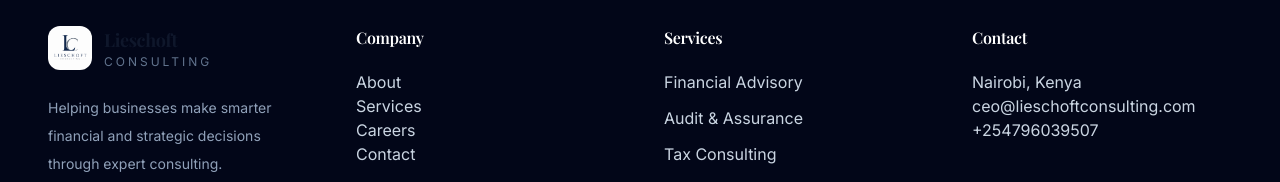
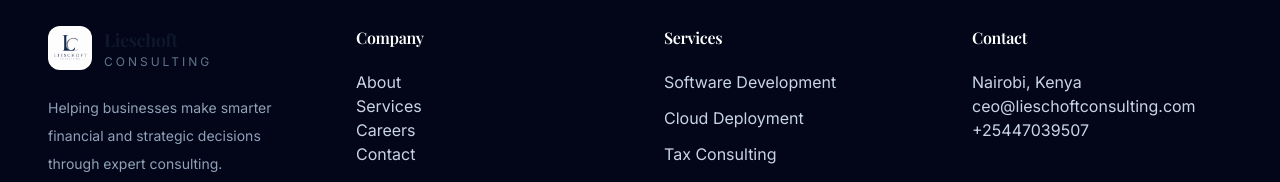
Before and after one commit to Deebahz/lieschoft-consulting, a Next.js app: page /about in a window 1280 px wide. Shown: the part 859-1041 px from the top of the page. Built offline with nearby package versions, Linux system fonts and the light colour scheme.

Commit message:
Update footer services and contact information

```diff
--- a/components/layout/Footer.tsx
+++ b/components/layout/Footer.tsx
@@ -33,8 +33,8 @@
             <h3 className="mb-5 font-semibold text-white">Services</h3>
 
             <div className="space-y-3">
-              <p>Financial Advisory</p>
-              <p>Audit & Assurance</p>
+              <p>Software Development</p>
+              <p>Cloud Deployment</p>
               <p>Tax Consulting</p>
               <p>Investment Analysis</p>
             </div>
@@ -45,7 +45,7 @@
 
             <p>Nairobi, Kenya</p>
             <p>ceo@lieschoftconsulting.com</p>
-            <p>+254796039507</p>
+            <p>+25447039507</p>
 
           </div>
 
```
